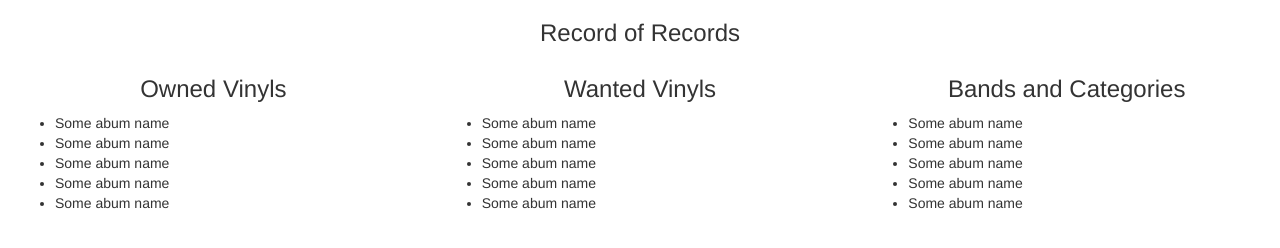
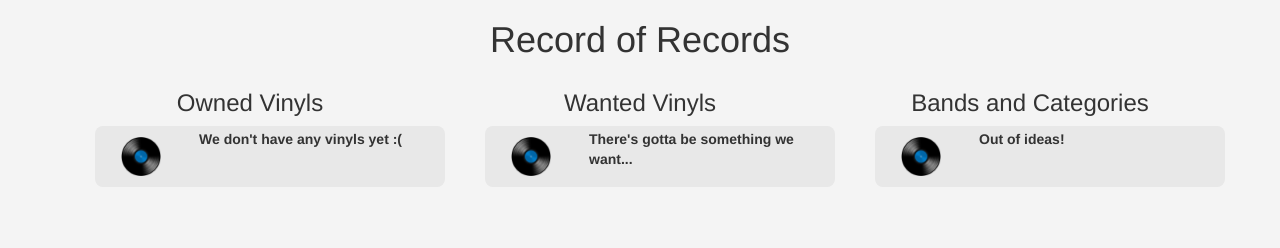
Before and after one commit to oppiheht/vinyl-list, a website: page public/index.html in a window 1280 px wide. Drawn offline with nearby package versions, Linux system fonts and the light colour scheme; no server answers.

Commit message:
Now a node server backing json file.

```diff
--- a/public/index.html
+++ b/public/index.html
@@ -1,42 +1,51 @@
-<html ng-app="vinyl">
+<html ng-app="vinylApp">
 
 <head>
 	<link rel="stylesheet" href="https://maxcdn.bootstrapcdn.com/bootstrap/3.3.7/css/bootstrap.min.css" integrity="sha384-BVYiiSIFeK1dGmJRAkycuHAHRg32OmUcww7on3RYdg4Va+PmSTsz/K68vbdEjh4u"
-		crossorigin="anonymous">
+		crossorigin="anonymous" />
+	<link rel="stylesheet" href="style.css" />
 	<script src="https://ajax.googleapis.com/ajax/libs/angularjs/1.5.6/angular.min.js"></script>
+	<script src="vinylApp.js"></script>
+	<script src="vinylService.js"></script>
 	<script src="vinyl.js"></script>
 </head>
 
 <body ng-controller="VinylController as vc">
-	<div class="container-fluid">
+	<div class="container">
 		<div class="row">
 			<div class="col-md-12">
-				<h3 class="text-center">
+				<h1 class="text-center">
 					Record of Records
 				</h3>
 				<div class="row">
-					<div class="col-md-4">
+					<div class="col-md-4 vinyl-list">
 						<h3 class="text-center">
 							Owned Vinyls
 						</h3>
 						<ul>
-							<li ng-repeat="vinyl in vc.owned">{{vinyl.album}}</li>
+							<li ng-repeat="vinyl in vc.owned">
+								<vinyl image="" album={{vinyl.album}} year="{{vinyl.year}}" artist="{{vinyl.artist}}"></vinyl>
+							</li>
 						</ul>
 					</div>
-					<div class="col-md-4">
+					<div class="col-md-4 vinyl-list">
 						<h3 class="text-center">
 							Wanted Vinyls
 						</h3>
 						<ul>
-							<li ng-repeat="vinyl in vc.wanted">{{vinyl.album}}</li>
+							<li ng-repeat="vinyl in vc.wanted">
+								<vinyl image="" album={{vinyl.album}} year="{{vinyl.year}}" artist="{{vinyl.artist}}"></vinyl>
+							</li>
 						</ul>
 					</div>
-					<div class="col-md-4">
+					<div class="col-md-4 vinyl-list">
 						<h3 class="text-center">
 							Bands and Categories
 						</h3>
 						<ul>
-							<li ng-repeat="vinyl in vc.ideas">{{vinyl.album}}</li>
+							<li ng-repeat="vinyl in vc.ideas">
+								<vinyl image="" album={{vinyl.album}} year="{{vinyl.year}}" artist="{{vinyl.artist}}"></vinyl>
+							</li>
 						</ul>
 					</div>
 				</div>
--- /dev/null
+++ b/public/style.css
@@ -0,0 +1,24 @@
+body {
+    background-color: #f4f4f4;
+}
+
+ul {
+    list-style: none;
+}
+
+vinyl > div{
+    background: #e8e8e8;
+    border-radius: 8px;
+    margin: 5px;
+    padding: 3px;
+}
+
+vinyl img {
+    margin: 8px;
+    width: 40px;
+    height: 40px;
+}
+
+.album {
+    font-weight: bold;
+}
--- /dev/null
+++ b/public/vinyl.html
@@ -0,0 +1,10 @@
+<div class="row">
+    <div class="col-md-3 col-sm-3 ">
+        <img class="img-responsive center-block" src={{image}} onerror="this.src='img/vinyl.png'" />
+    </div>
+    <div class="col-md-9 col-sm-9">
+        <div class="album">{{album}}</div>
+        <div class="artist"> {{artist}}<div>
+        <div class="year"> {{year}}</div>
+    </div>
+</div>
--- a/public/vinyl.js
+++ b/public/vinyl.js
@@ -1,39 +1,17 @@
-(function () {
-  angular.module("vinyl", [])
-    .controller("VinylController", VinylController)
-    .factory("VinylService", VinylService);
+(function() {
+    angular.module("vinylApp")
+      .directive("vinyl", VinylDirective);
 
-  VinylController.$inject = ['VinylService'];
-  function VinylController(vinylService) {
-    var vm = this;
-
-    vm.ideas = [{ album: "Ideas Album Name" }];
-    vm.owned = [{ album: "Owned Album Name" }];
-    vm.wanted = [{ album: "Wanted Album Name" }];
-
-    vinylService.getData().then(setVinyls, displayError);
-
-    function setVinyls(result) {
-      console.log(result);
-      vm.ideas = result.data.ideas;
-      vm.owned = result.data.owned;
-      vm.wanted = result.data.wanted;
-    }
-
-    function displayError(error) {
-      console.log(error);
-    }
-
-  }
-
-  VinylService.$inject = ['$http'];
-  function VinylService($http) {
-    return {
-      getData: getData
-    };
-
-    function getData() {
-      return $http.get("vinyls.json");
-    }
-  }
+      function VinylDirective() {
+          return {
+              restrict: 'E',
+              templateUrl: 'vinyl.html',
+              scope: {
+                  image: '@',
+                  album: '@',
+                  artist: '@',
+                  year: '@'
+              }
+          };
+      }
 })();
--- /dev/null
+++ b/public/vinylApp.js
@@ -0,0 +1,26 @@
+(function () {
+  angular.module("vinylApp", [])
+    .controller("VinylController", VinylController);
+
+  VinylController.$inject = ['VinylService'];
+  function VinylController(vinylService) {
+    var vm = this;
+
+    vm.ideas = [{ album: "Out of ideas!" }];
+    vm.owned = [{ album: "We don't have any vinyls yet :(" }];
+    vm.wanted = [{ album: "There's gotta be something we want..." }];
+
+    vinylService.getData().then(setVinyls, displayError);
+
+    function setVinyls(result) {
+      console.log(result);
+      vm.ideas = result.ideas;
+      vm.owned = result.owned;
+      vm.wanted = result.wanted;
+    }
+
+    function displayError(error) {
+      console.log(error);
+    }
+  }
+})();
--- /dev/null
+++ b/public/vinylService.js
@@ -0,0 +1,24 @@
+(function () {
+  angular.module("vinylApp")
+    .factory("VinylService", VinylService);
+
+  VinylService.$inject = ['$http', '$q'];
+  function VinylService($http, $q) {
+    return {
+      getData: getData
+    };
+
+    function getData() {
+      var deferred = $q.defer();
+
+      $http.get('/vinyls')
+        .then(function (result) {
+            deferred.resolve(result.data);
+        }, function (error) {
+            deferred.reject(error);
+        });
+
+        return deferred.promise;
+    }
+  }
+})();
```
Also changed, not shown: package.json (added, +8 -0 lines), vinylserver.js (added, +16 -0 lines), public/img/vinyl.png (added).
